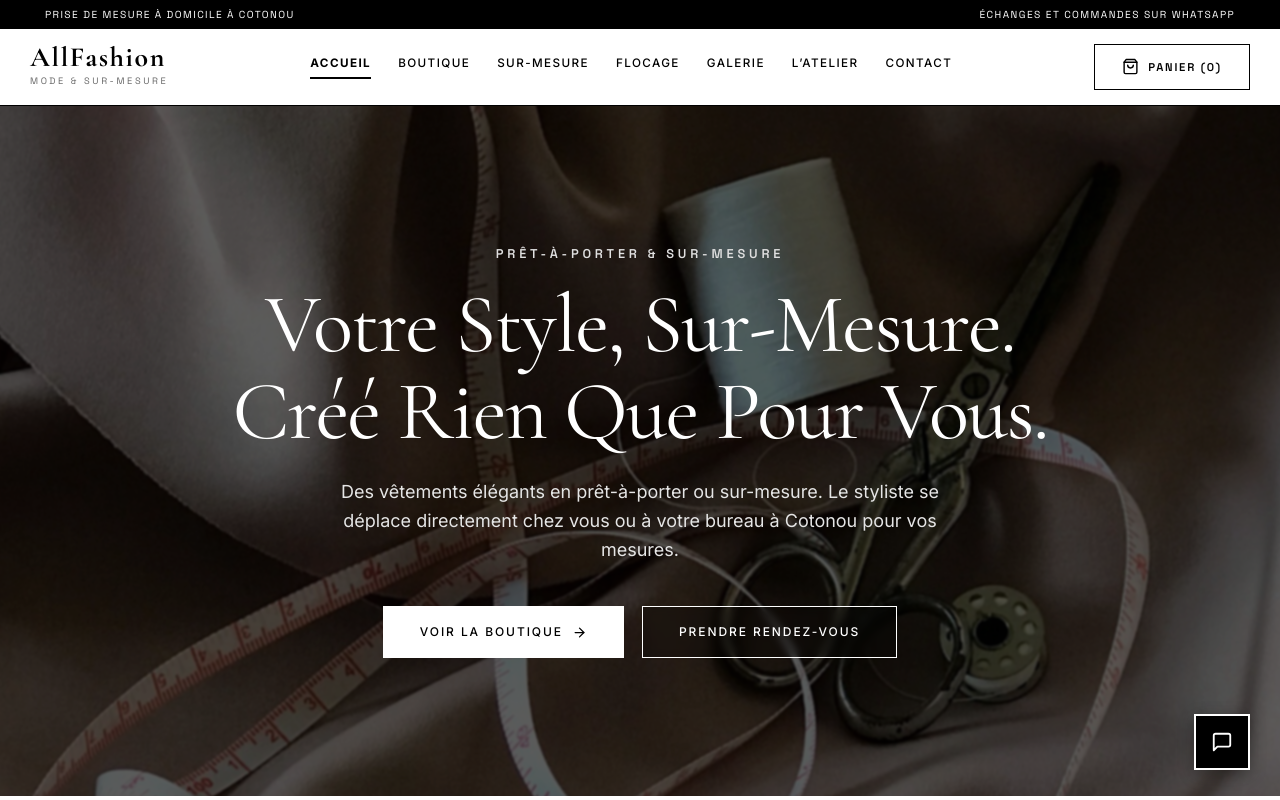
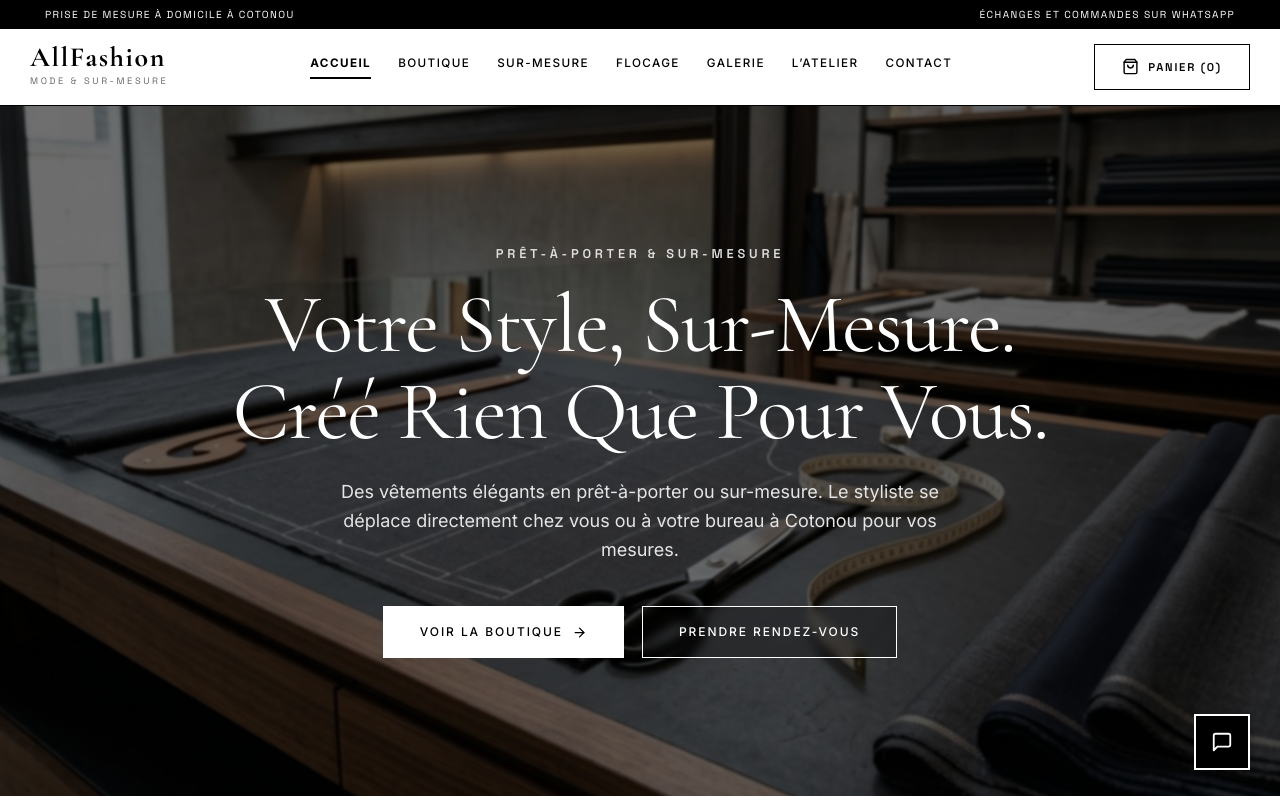
Before and after one commit to Mariusbia1/AllFashion, a React (Vite) app: page / in a window 1280 px wide. Shown: the top 800 px of the page. Built offline with nearby package versions, Linux system fonts and the light colour scheme; the HTML template or start-up script is replaced by a standard one.

Commit message:
feat: image hero parfaite, atelier moderne haute couture avec table de coupe, patronage craie, ciseaux mat et etoffes nobles sans personne

```diff
--- a/src/pages/Home.jsx
+++ b/src/pages/Home.jsx
@@ -54,15 +54,15 @@ export default function Home() {
         overflow: 'hidden',
         color: '#FFFFFF'
       }}>
-        {/* IMAGE BACKGROUND : MATÉRIELS DE COUTURE MODERNES & HAUTE COUTURE (CISEAUX, MÈTRE RUBAN, SOIE & FIL) SANS PERSONNE */}
+        {/* IMAGE BACKGROUND : TABLE DE COUPE ATELIER HAUTE COUTURE (CISEAUX MAT, CRAIE, PATRONAGE, MÈTRE & TISSUS NOBLES) SANS PERSONNE */}
         <div style={{
           position: 'absolute',
           inset: '-20px',
           backgroundImage: `url('/images/hero-tailor-tools.jpg')`,
           backgroundSize: 'cover',
-          backgroundPosition: 'center 40%',
-          filter: 'blur(1px) brightness(0.62)',
-          transform: 'scale(1.04)',
+          backgroundPosition: 'center 45%',
+          filter: 'blur(0.8px) brightness(0.72)',
+          transform: 'scale(1.03)',
           zIndex: 1
         }} />
 
@@ -70,7 +70,7 @@ export default function Home() {
         <div style={{
           position: 'absolute',
           inset: 0,
-          backgroundColor: 'rgba(0, 0, 0, 0.42)',
+          backgroundColor: 'rgba(0, 0, 0, 0.40)',
           zIndex: 2
         }} />
 
```
Also changed, not shown: public/images/hero-perfect-atelier.jpg (added), public/images/hero-tailor-tools.jpg, 4 other files (tests, documents, lock files or other folders).
